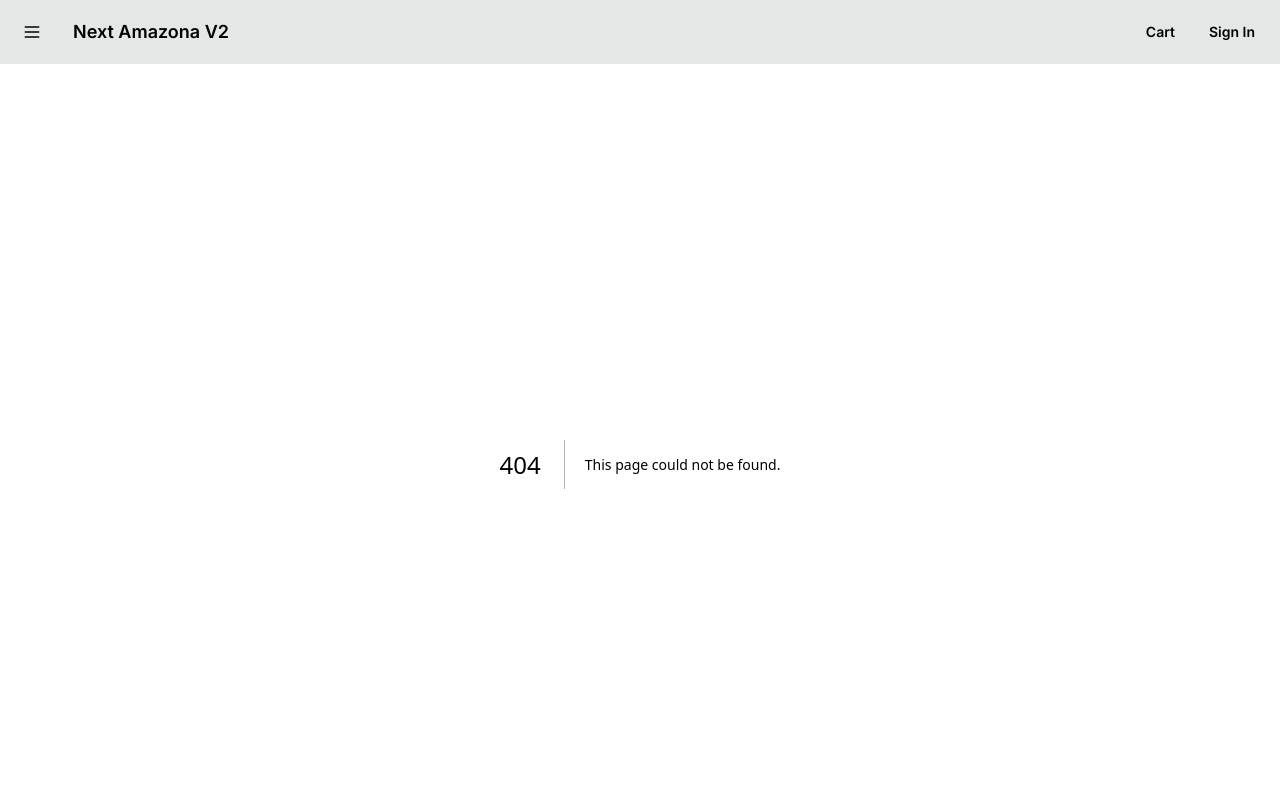
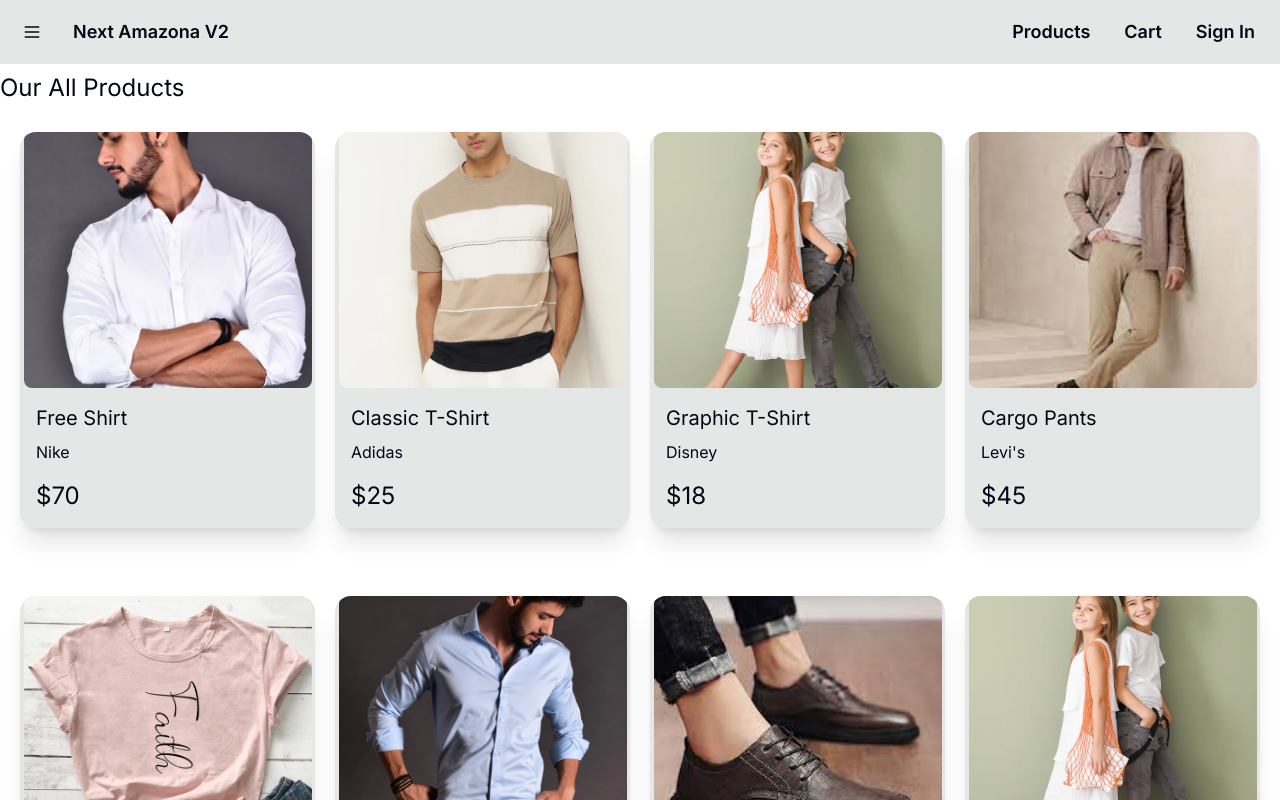
Before and after one commit to Rocky3112/Next-Amazon-V2, a Next.js app: page /allProducts in a window 1280 px wide. Before the commit this address had no page. Shown: the top 800 px of the page. Built offline with nearby package versions, Linux system fonts and the light colour scheme.

Commit message:
our All products section completed

```diff
--- a/app/(front)/layout.tsx
+++ b/app/(front)/layout.tsx
@@ -1,4 +1,3 @@
-
 export default function FrontLayout({
   children,
 }: Readonly<{
--- a/app/(front)/page.tsx
+++ b/app/(front)/page.tsx
@@ -8,7 +8,7 @@
     <h2 className="text-2xl py-2">Latest Products</h2>
     <div className=" grid grid-cols-1 gap-5 md:grid-cols-3 lg:grid-cols-4">
       {
-        data.products.map((product)=>(
+        data.products.slice(0,8).map((product)=>(
           <ProductItem key={product.slug} product={product}></ProductItem>
         ))
       }
--- /dev/null
+++ b/app/allProducts/page.tsx
@@ -0,0 +1,22 @@
+import AllProducts from '@/components/AllProducts/AllProducts'
+import data from '@/lib/data'
+import React from 'react'
+
+const Products = () => {
+  return (
+    <>
+
+    <h2 className="text-2xl py-2">Our All Products</h2>
+    <div className=" grid grid-cols-1 gap-5 md:grid-cols-3 lg:grid-cols-4 px-5">
+      {
+        data.products.map((product)=>(
+          <AllProducts key={product.slug} product={product}></AllProducts>
+        ))
+      }
+    </div>
+
+    </>
+  )
+}
+
+export default Products
--- /dev/null
+++ b/components/AllProducts/AllProducts.tsx
@@ -0,0 +1,36 @@
+import { Product } from '@/lib/modals/ProductModal'
+import Image from 'next/image'
+import Link from 'next/link'
+import React from 'react'
+
+const AllProducts = ({product}: {product: Product}) => {
+  return (
+    <div className='py-5'>
+      <div className="card bg-base-300 shadow-xl mb-2 ">
+      <figure>
+        <Link href={`/product/${product.slug}`}>
+          <Image
+            src={product.image}
+            alt={product.name}
+            width={300}
+            height={300}
+            priority
+            className="object-cover object-center of h-64 w-72 rounded-lg hover:scale-110 duration-500"
+          />
+        </Link>
+      </figure>
+      <div className="card-body p-4">
+        <Link href={`/product/${product.slug}`}>
+          <h2 className="card-title font-normal">{product.name}</h2>
+        </Link>
+        <p className="mb-2">{product.brand}</p>
+        <div className="card-actions flex items-center justify-between">
+          <span className="text-2xl">${product.price}</span>
+        </div>
+      </div>
+    </div>
+    </div>
+  )
+}
+
+export default AllProducts
--- a/components/header/Menu.tsx
+++ b/components/header/Menu.tsx
@@ -12,9 +12,14 @@
 
   return (
     <>
-        <ul className='flex items-stretch'>
+        <ul className='flex items-stretch '>
+        <li>
+                <Link href="/allProducts" className='btn btn-ghost rounded-btn text-lg'>
+                    Products
+                </Link>
+            </li>
             <li>
-                <Link  className='btn btn-ghost rounded-btn' href="/cart">Cart
+                <Link  className='btn btn-ghost rounded-btn text-lg' href="/cart">Cart
                 {mounted && items.length != 0 && (
                 <div className="badge badge-secondary">
                   {items.reduce((a, c) => a + c.qty, 0)}{' '}
@@ -23,8 +28,9 @@
 
                 </Link>
             </li>
+
             <li>
-                <button className='btn btn-ghost rounded-btn'>
+                <button className='btn btn-ghost rounded-btn text-lg'>
                     Sign In
                 </button>
             </li>
--- a/components/product/AddToCart.tsx
+++ b/components/product/AddToCart.tsx
@@ -8,8 +8,7 @@
     const router = useRouter()
     const { items, increase, decrease} = useCartService()
      const [existItem, setExistItem] = useState<OrderItem | undefined>()
-console.log(items);
-console.log(increase);
+
      useEffect(()=>{
         setExistItem(items.find((x)=> x.slug === item.slug))
      },[item, items])
--- a/lib/modals/ProductModal.tsx
+++ b/lib/modals/ProductModal.tsx
@@ -7,6 +7,8 @@
     brand: string
     description: string
     category: string
+    subcategory: string
+    product?: string
     price: number
     rating: number
     numReviews: number
```
